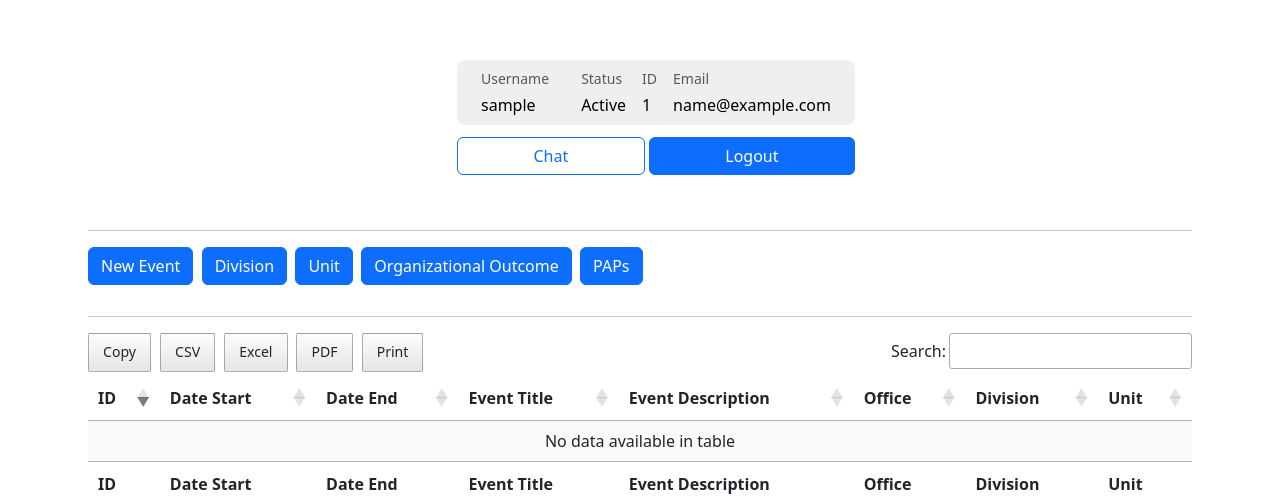
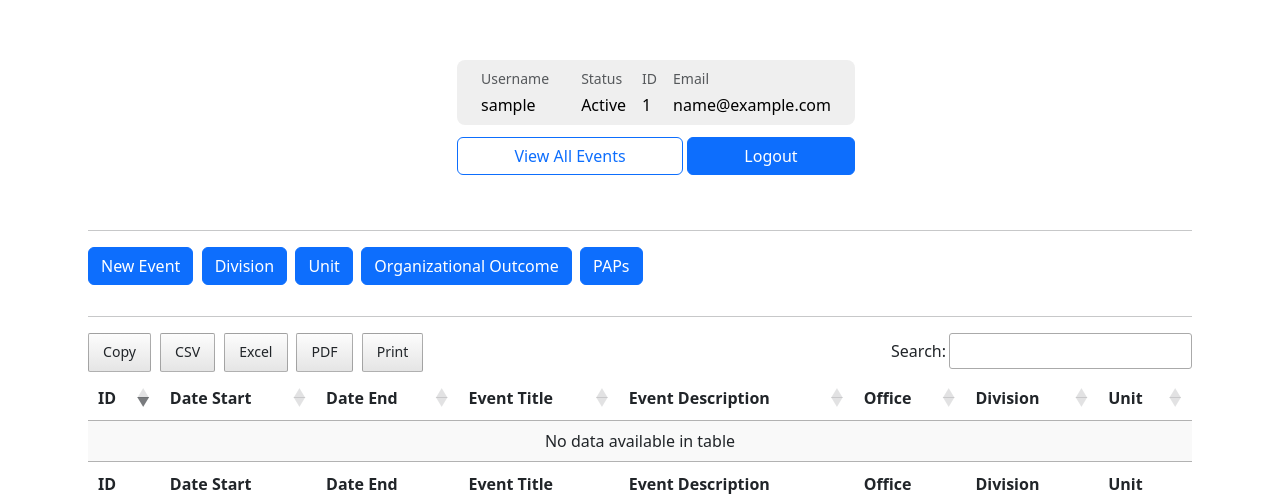
Before and after one commit to j-curato/dticalendar, a Django app: page /users/profile/suggest_event_titles/ in a window 1280 px wide. Shown: the top 501 px of the page. Run offline with Django 4.2, Linux system fonts and the light colour scheme; the visitor is signed in with stand-in values (Sample User, id 1); data that the repository does not hold is empty; some libraries are stand-ins or nearby versions.

Commit message:
added view all events button

```diff
--- a/users/templates/users/master.html
+++ b/users/templates/users/master.html
@@ -328,6 +328,11 @@
         return new bootstrap.Tooltip(tooltipTriggerEl)
       })
 
+      function openNewTab(url) {
+        // Open a new tab/window with the specified URL
+        window.open(url, '_blank');
+    }
+
     </script>
 
 </html>
--- a/users/templates/users/profile.html
+++ b/users/templates/users/profile.html
@@ -54,7 +54,7 @@
                       </div>
                     </div>
                     <div class="d-flex pt-1">
-                      <button type="button" class="btn btn-outline-primary me-1 flex-grow-1">Chat</button>
+                      <button type="button" class="btn btn-outline-primary me-1 flex-grow-1" onclick="openNewTab('{% url 'get_eventsList' %}')">View All Events</button>
                       <button type="button" class="btn btn-primary flex-grow-1"><a href="{% url 'logout' %}" style="color:#fff; text-decoration: none;">Logout</a></button>
                     </div>
                   </div>
```
